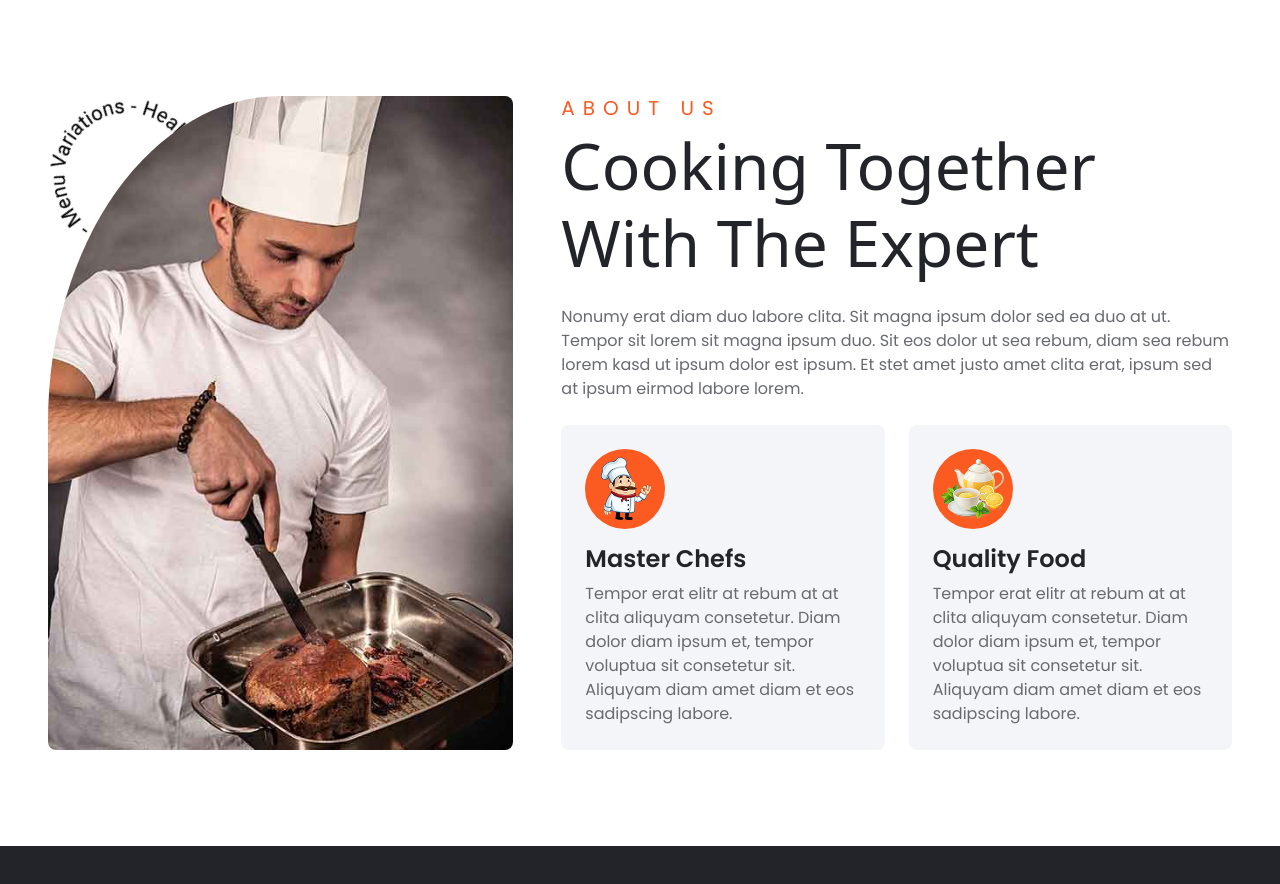
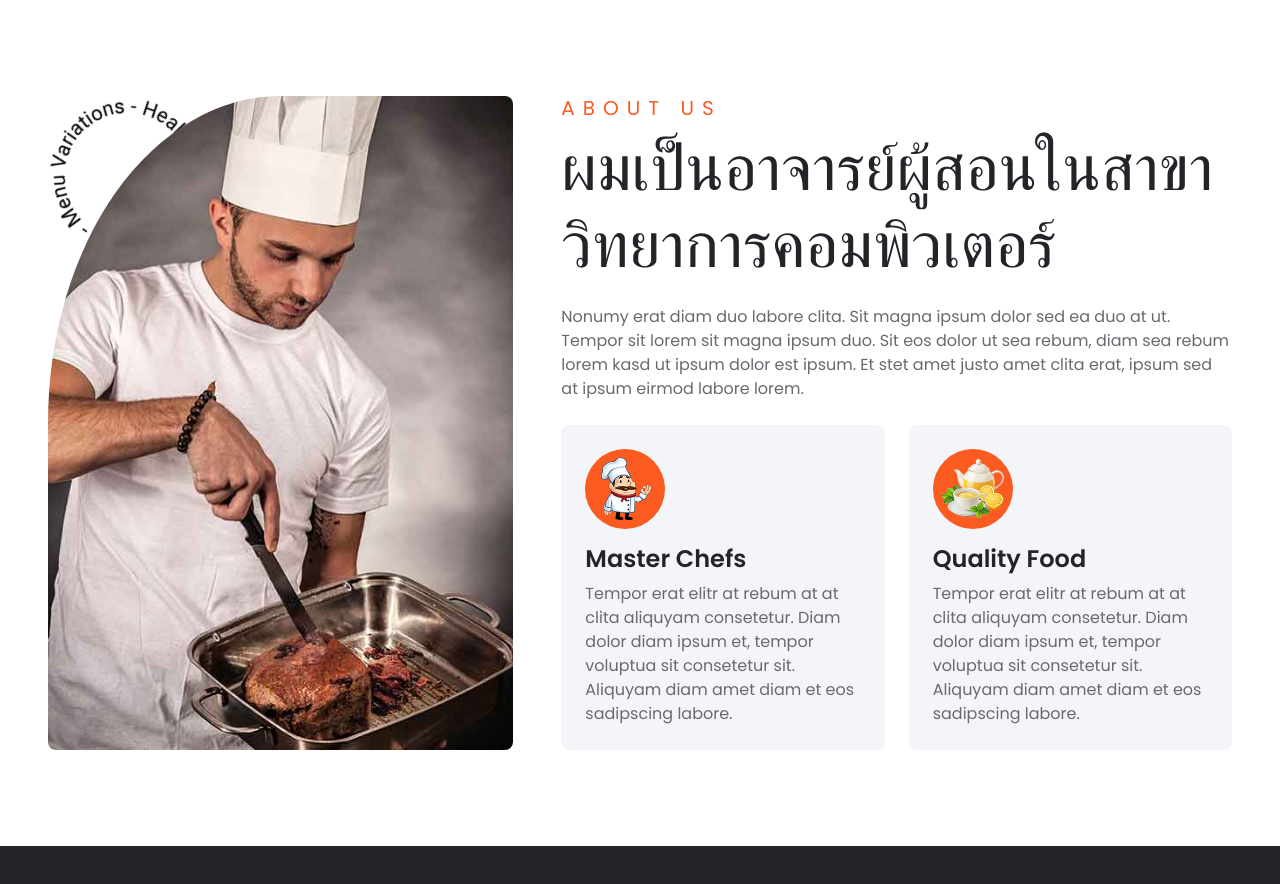
Before and after one commit to numvarn/myweb, a plain HTML site: page index.html in a window 1280 px wide. Shown: the part 1040-1924 px from the top of the page. Drawn offline with nearby package versions, Linux system fonts and the light colour scheme; a script that the page names is missing; a web font is replaced by a local one.

Commit message:
edit my profile

```diff
--- a/index.html
+++ b/index.html
@@ -162,7 +162,7 @@
             <div class="col-lg-7">
                 <div class="mb-4 wow fadeIn" data-wow-delay="0.2s">
                     <h5 class="section-title">About Us</h5>
-                    <h1 class="display-3 mb-0">Cooking Together With The Expert</h1>
+                    <h1 class="display-3 mb-0">ผมเป็นอาจารย์ผู้สอนในสาขาวิทยาการคอมพิวเตอร์</h1>
                 </div>
                 <p class="mb-4 wow fadeIn" data-wow-delay="0.3s">Nonumy erat diam duo labore clita. Sit magna ipsum dolor sed ea duo at ut. Tempor sit
                     lorem sit magna ipsum duo. Sit eos dolor ut sea rebum, diam sea rebum lorem kasd ut ipsum dolor est
```
